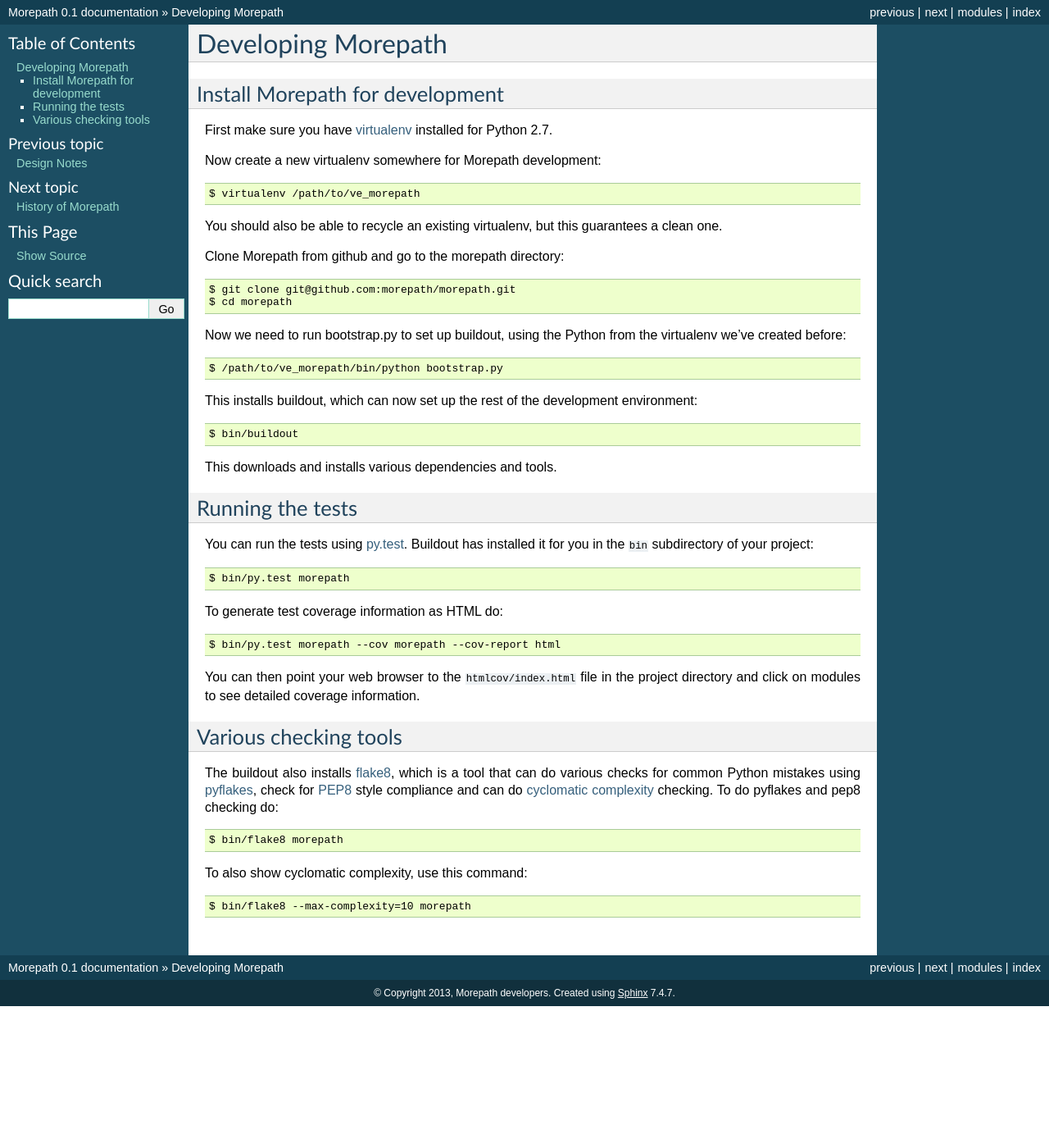
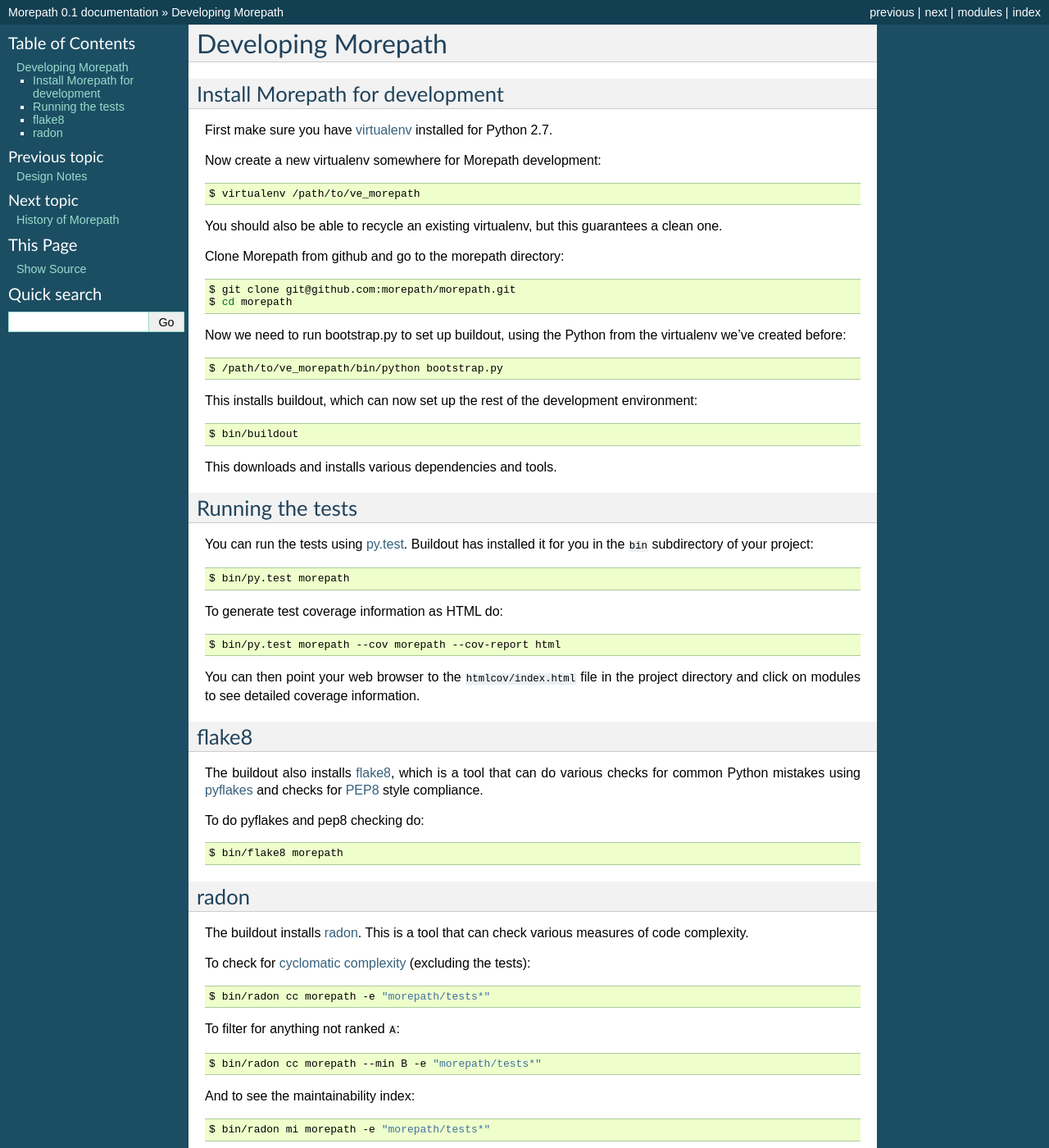
Before and after one commit to morepath/morepath, a Sphinx documentation site: the page built from doc/developing.rst, in a window 1280 px wide and 1400 px high. Shown: the whole window at 82% size. Built offline with Sphinx 7.4.7, drawn with Linux system fonts in a browser that asks for light colours.

Commit message:
Add a few more bits of information.

```diff
--- a/doc/developing.rst
+++ b/doc/developing.rst
@@ -50,13 +52,14 @@
 
 .. _`py.test`: http://pytest.org/latest/
 
-Various checking tools
-----------------------
+flake8
+------
 
 The buildout also installs flake8_, which is a tool that
-can do various checks for common Python mistakes using pyflakes_,
-check for PEP8_ style compliance and can do `cyclomatic complexity`_
-checking. To do pyflakes and pep8 checking do::
+can do various checks for common Python mistakes using pyflakes_ and
+checks for PEP8_ style compliance.
+
+To do pyflakes and pep8 checking do::
 
   $ bin/flake8 morepath
 
@@ -66,8 +69,24 @@
 
 .. _pep8: http://www.python.org/dev/peps/pep-0008/
 
+radon
+-----
+
+The buildout installs radon_. This is a tool that can check various
+measures of code complexity.
+
+To check for `cyclomatic complexity`_ (excluding the tests)::
+
+  $ bin/radon cc morepath -e "morepath/tests*"
+
+To filter for anything not ranked ``A``::
+
+  $ bin/radon cc morepath --min B -e "morepath/tests*"
+
+And to see the maintainability index::
+
+  $ bin/radon mi morepath -e "morepath/tests*"
+
+.. _radon: https://radon.readthedocs.org/en/latest/commandline.html
+
 .. _`cyclomatic complexity`: https://en.wikipedia.org/wiki/Cyclomatic_complexity
-
-To also show cyclomatic complexity, use this command::
-
-  $ bin/flake8 --max-complexity=10 morepath
```
Also changed, not shown: other parts of doc/developing.rst (+2 -0 lines).
